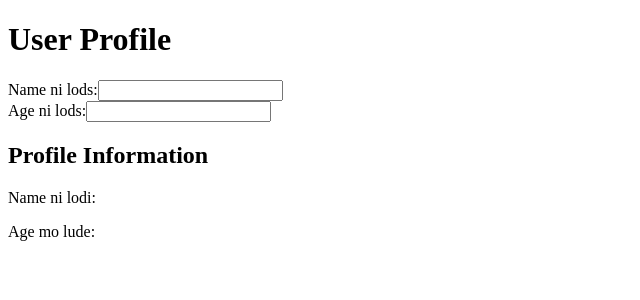
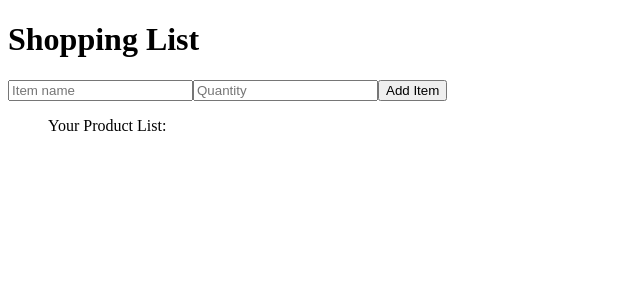
Before and after one commit to fuinodev/react-fundementals, a React (Vite) app: page / in a window 1280 px wide. Shown: the top 300 px of the page, without its empty margins (0-640 px from the left). Built offline with nearby package versions, Linux system fonts and the light colour scheme.

Commit message:
simple shopping list

```diff
--- a/src/App.jsx
+++ b/src/App.jsx
@@ -1,9 +1,9 @@
-import Profile from "./components/Profile.jsx";
+import ShoppingList from "./components/ShoppingList.jsx";
 
 const App = () => {
   return (
     <div>
-      <Profile />
+      <ShoppingList />
     </div>
   );
 };
--- /dev/null
+++ b/src/components/ShoppingList.jsx
@@ -0,0 +1,62 @@
+import {useState} from "react";
+
+const ShoppingList = () => {
+
+    const [items, setItems] = useState([])
+    const [name, setName] = useState('')
+    const [quantity, setQuantity] = useState('')
+
+    const addItem = () => {
+         if (name === '' || quantity === '') {
+  return;
+   };
+
+    const newItem = {
+      name: name,
+      quantity: parseInt(quantity),
+     };
+
+     setItems((prevItems) => [...prevItems, newItem]);
+     setName('');
+     setQuantity('');
+
+
+    };
+
+
+  return (
+    <div>
+        <h1>Shopping List</h1>
+
+        <input
+        type="text"
+        value={name}
+        placeholder="Item name"
+        onChange={(e) => setName(e.target.value)}
+        />
+
+        <input
+        type="number"
+        value={quantity}
+        placeholder="Quantity"
+        onChange={(e) => setQuantity(e.target.value)}
+        />
+
+        <button onClick={addItem}>Add Item</button>
+
+
+      <ul> Your Product List:
+         {items.map((item, index) => (
+           <li key={index}>
+        {item.name} - Quantity: {item.quantity}
+           </li>
+  ))}
+      </ul>
+    </div>
+
+
+
+
+  );
+};
+export default ShoppingList;
```
